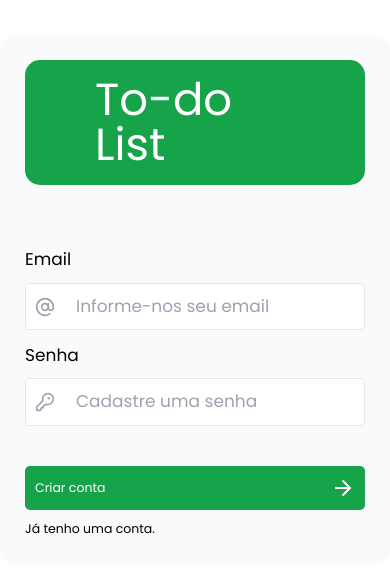
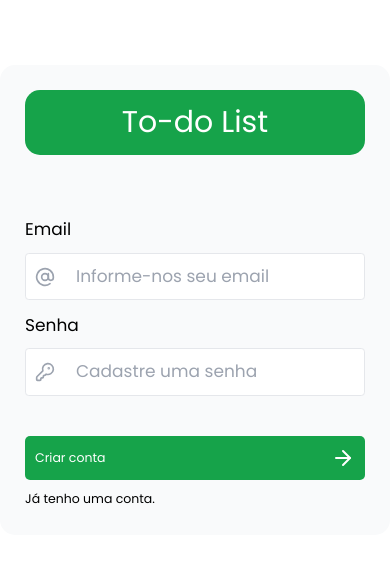
Before and after one commit to Kaua2123/nextjs-to-do-list, a Next.js app: page /register in a window 390 px wide. Shown: the part 122-694 px from the top of the page. Built offline with nearby package versions, Linux system fonts and the light colour scheme.

Commit message:
feat: add styles in login and register pages to make them responsive

```diff
--- a/src/app/login/page.tsx
+++ b/src/app/login/page.tsx
@@ -7,7 +7,7 @@ export default function Page() {
       <div className="flex items-center justify-center h-screen ">
         <div className="bg-gray-50 rounded-3xl p-10 flex flex-col gap-20">
           <div className="bg-green-600  flex items-center justify-center w-full text-white p-7 px-28 rounded-3xl">
-            <p className="text-7xl">To-do List</p>
+            <p className="text-5xl md:text-7xl">To-do List</p>
           </div>
           <div>
             <LoginForm />
--- a/src/app/register/page.tsx
+++ b/src/app/register/page.tsx
@@ -6,7 +6,7 @@ export default function Page() {
     <div className="flex items-center justify-center h-screen ">
       <div className="bg-gray-50 rounded-3xl p-10 flex flex-col gap-20">
         <div className="bg-green-600  flex items-center justify-center w-full text-white p-7 px-28 rounded-3xl">
-          <p className="text-7xl">To-do List</p>
+          <p className="text-5xl md:text-7xl">To-do List</p>
         </div>
         <div>
           <RegisterForm />
```
